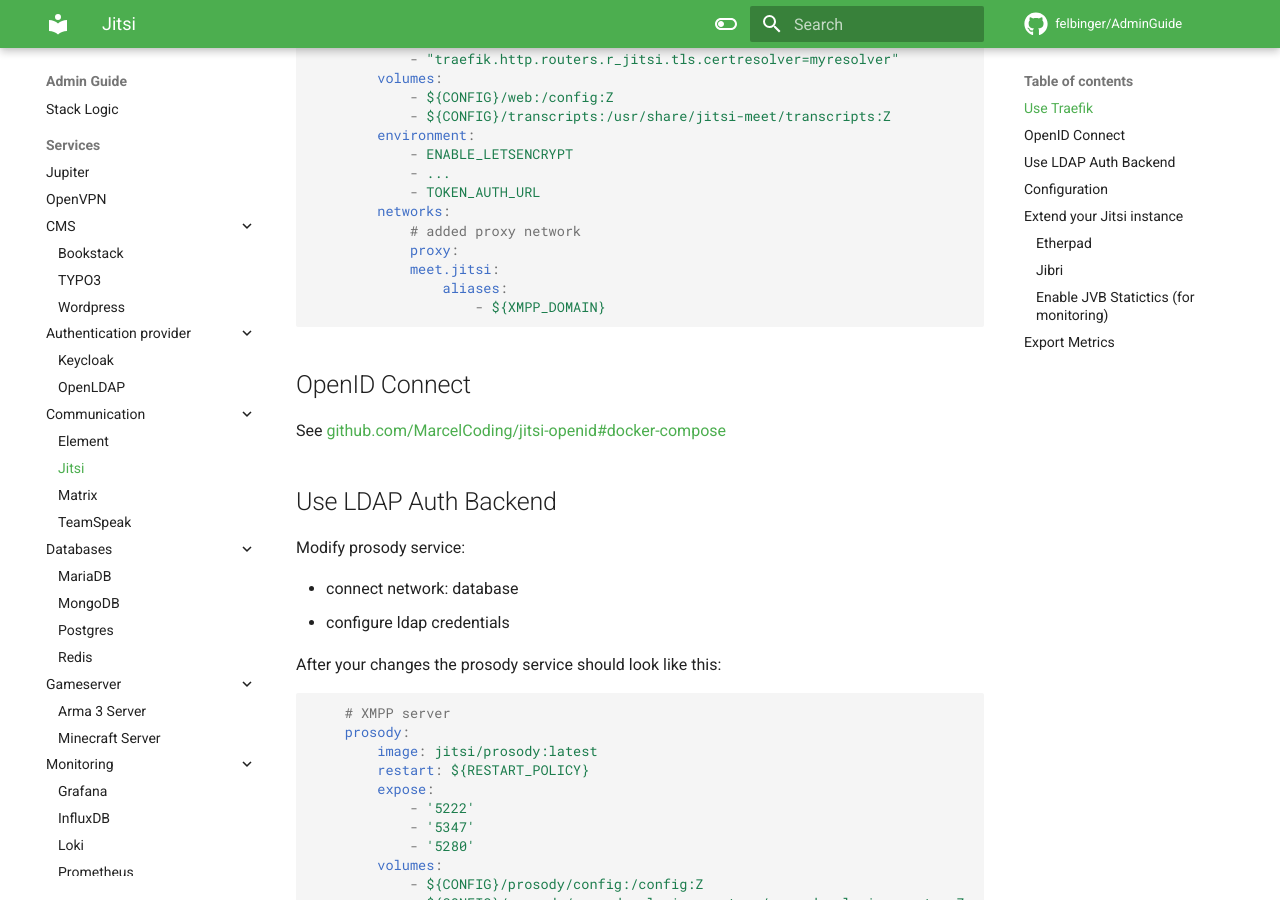
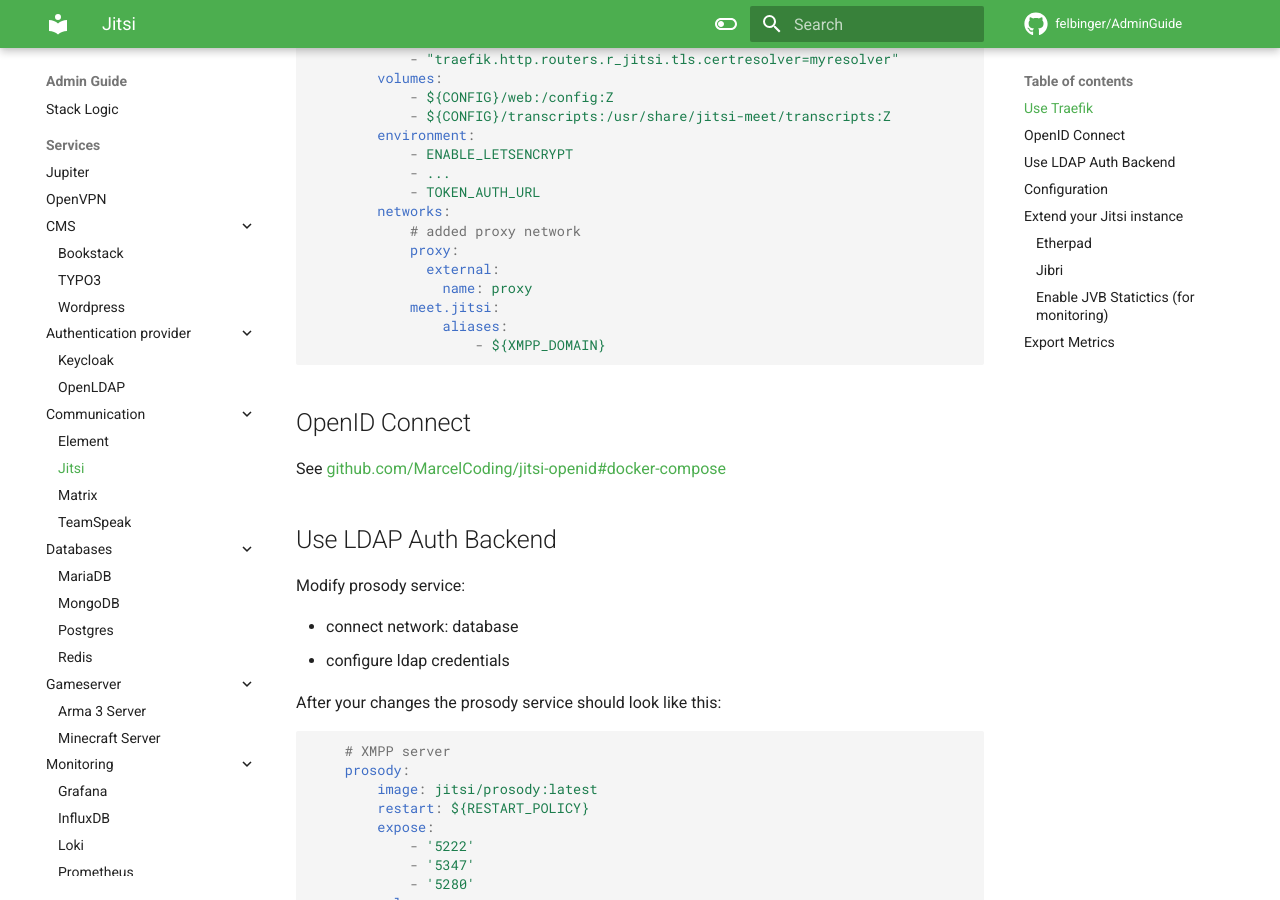
Before and after one commit to felbinger/AdminGuide, an MkDocs documentation site: the page built from docs/services/communication/jitsi.md, in a window 1280 px wide and 900 px high, scrolled down 1123 px. Built offline with MkDocs 1.6.1 and Material for MkDocs 9.7.7, drawn with Linux system fonts in a browser that asks for light colours; nearby versions of some CDN libraries; comment, search, counter and statistics services are not loaded.

Commit message:
Fixed jitsi (#51)

```diff
--- a/docs/services/communication/jitsi.md
+++ b/docs/services/communication/jitsi.md
@@ -64,6 +64,8 @@ After your changes the web service should look like this:
         networks:
             # added proxy network
             proxy:
+              external:
+                name: proxy
             meet.jitsi:
                 aliases:
                     - ${XMPP_DOMAIN}
```
